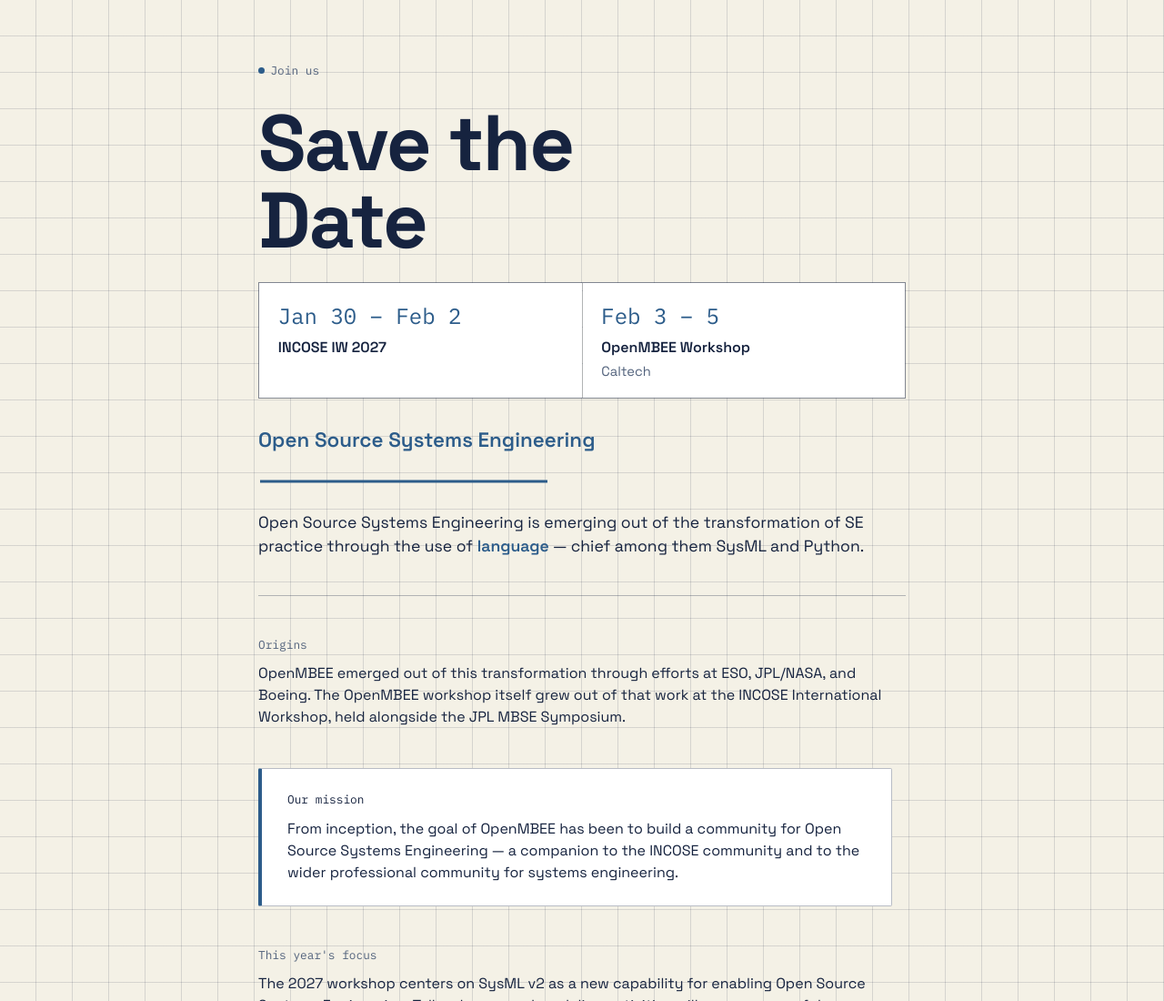
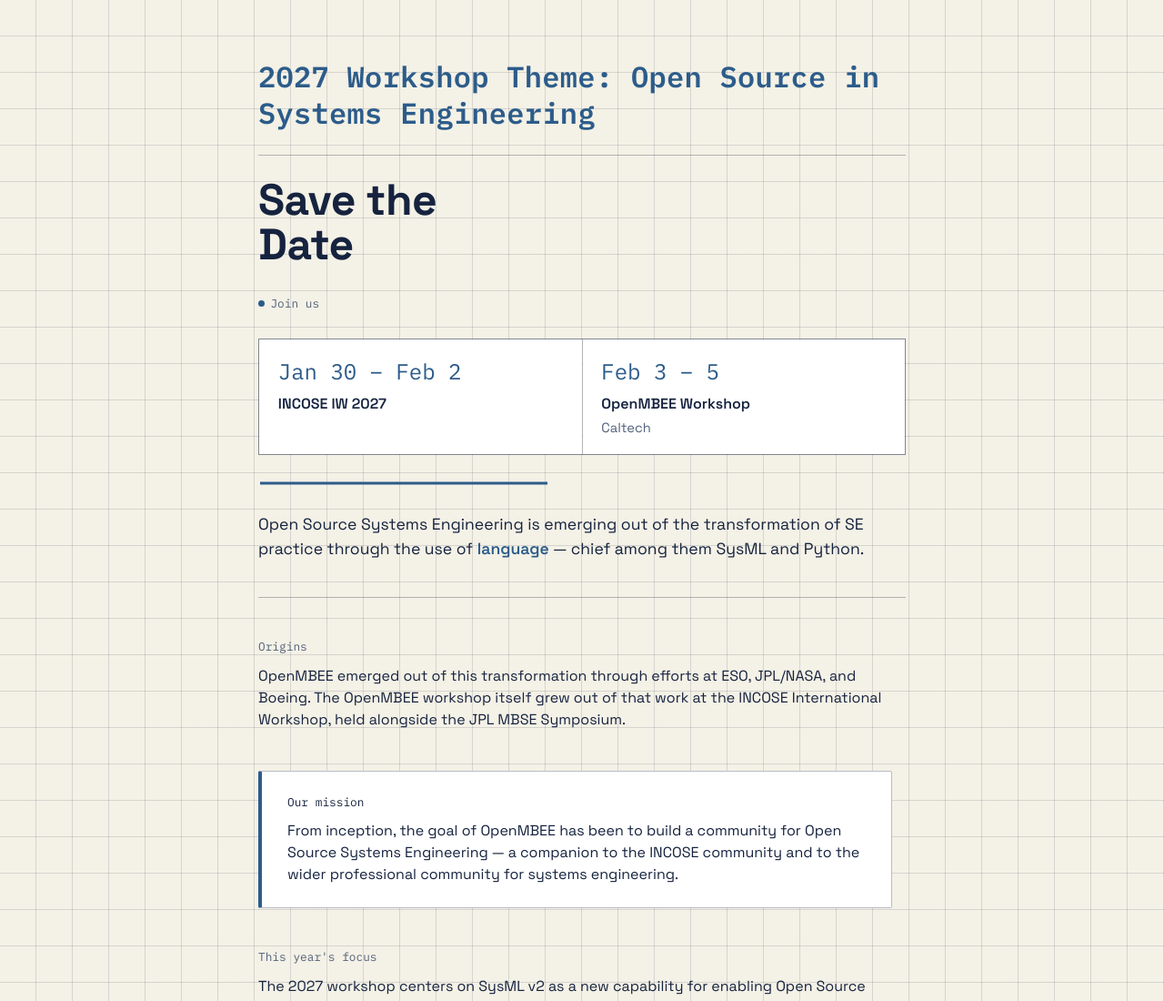
Before and after one commit to Open-MBEE/openmbee-workshops.github.io, a plain HTML site: page index.html in a window 1280 px wide. Shown: the top 1100 px of the page at 91% size. Drawn offline with Linux system fonts and the light colour scheme.

Commit message:
Update index.html

```diff
--- a/index.html
+++ b/index.html
@@ -94,7 +94,7 @@
     gap: 0.5em;
     font-size: 0.8rem;
     color: var(--muted);
-    margin: 0 0 1.75rem;
+    margin: 0 0 1.8rem;
   }
   .frame-tag .dot {
     width: 7px;
@@ -105,11 +105,11 @@
   }
 
   h1.title {
-    font-size: clamp(3.2rem, 9vw, 5.4rem);
-    line-height: 0.98;
+    font-size: clamp(2rem, 5vw, 3rem);
+    line-height: 1.02;
     margin: 0 0 1.6rem;
     font-weight: 700;
-    letter-spacing: -0.02em;
+    letter-spacing: -0.01em;
   }
 
   .headline-dates {
@@ -136,10 +136,15 @@
   }
 
   .event-name {
-    font-size: clamp(1.15rem, 2.6vw, 1.4rem);
+    font-family: "IBM Plex Mono", ui-monospace, monospace;
+    font-size: clamp(1.4rem, 4vw, 2rem);
+    font-weight: 600;
+    letter-spacing: 0.01em;
+    line-height: 1.25;
     color: var(--accent);
-    font-weight: 600;
     margin: 0 0 1.6rem;
+    padding-bottom: 1.6rem;
+    border-bottom: 1px solid var(--line-strong);
   }
 
   .underline-draw {
@@ -237,8 +242,9 @@
 <body>
   <main class="sheet">
     <header class="hero">
+      <p class="event-name">2027 Workshop Theme: Open Source in Systems Engineering</p>
+      <h1 class="title">Save the<br>Date</h1>
       <p class="frame-tag mono"><span class="dot"></span>Join us</p>
-      <h1 class="title">Save the<br>Date</h1>
 
       <div class="headline-dates">
         <div class="cell">
@@ -252,7 +258,6 @@
         </div>
       </div>
 
-      <p class="event-name">Open Source Systems Engineering</p>
       <svg class="underline-draw" viewBox="0 0 320 6" preserveAspectRatio="none" aria-hidden="true">
         <path d="M2,3 L318,3" />
       </svg>
```
